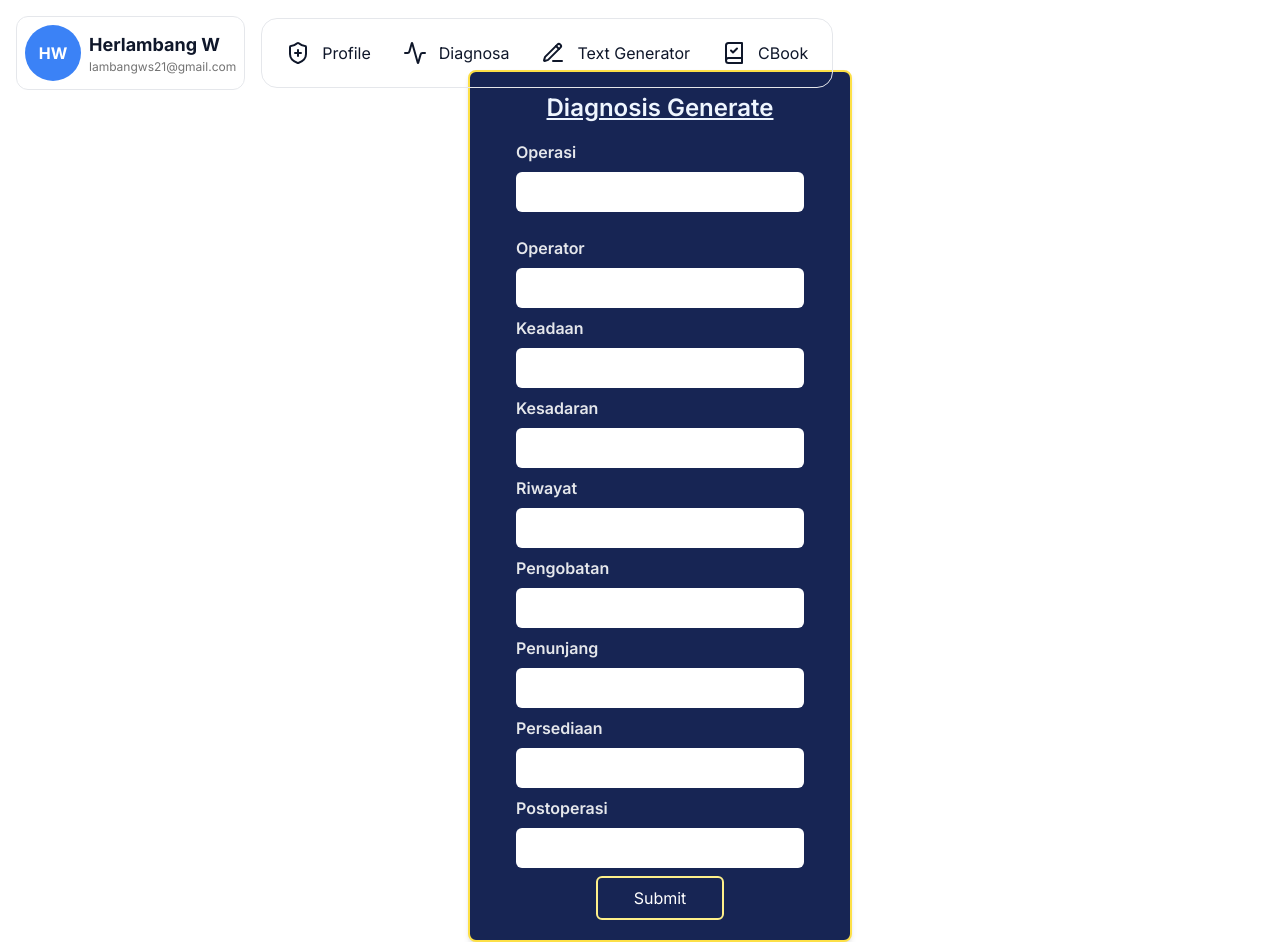
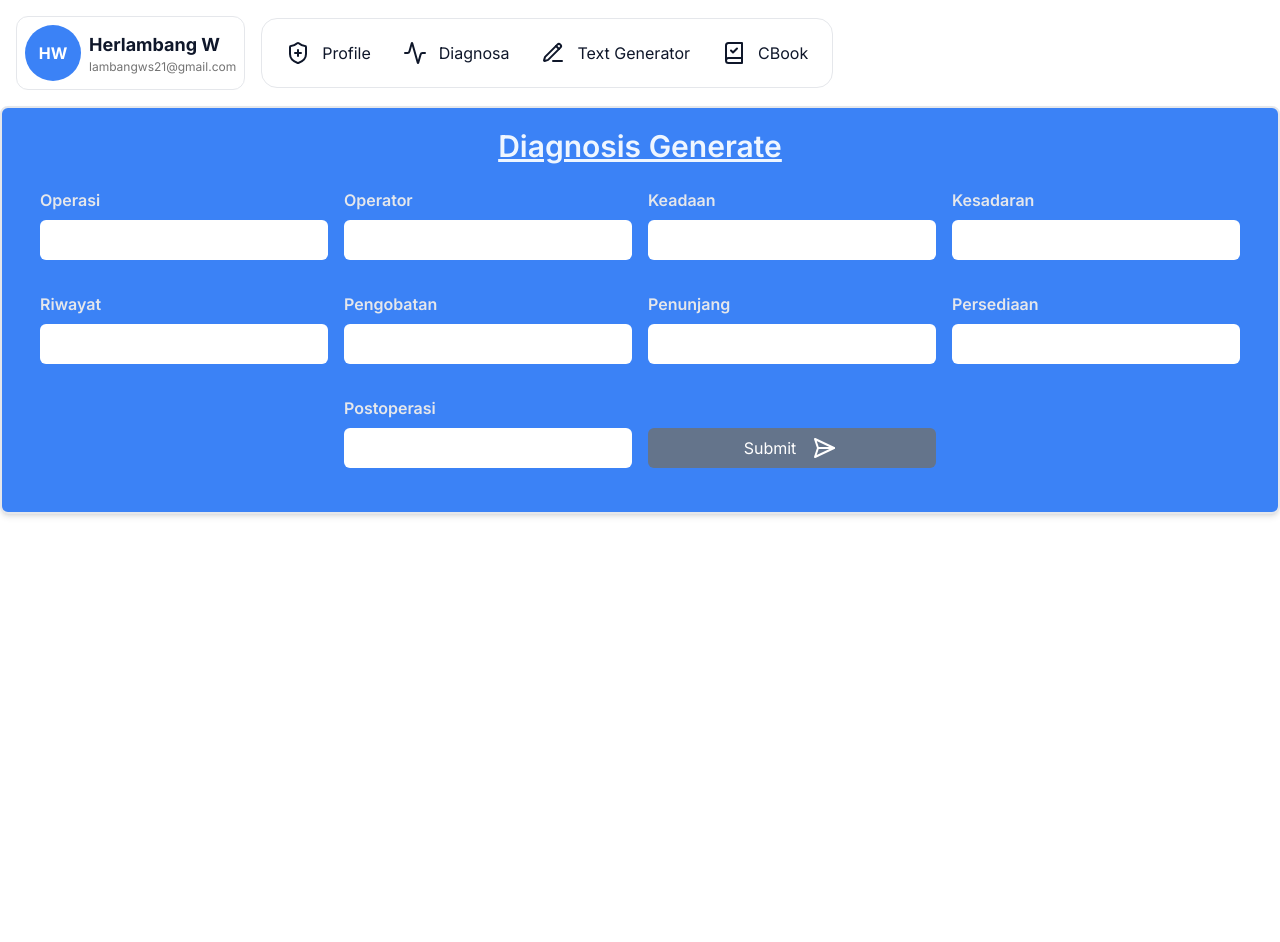
Before and after one commit to lambangws21/nextbook, a Next.js app: page /pages/textgenerate in a window 1280 px wide. After the commit the page ends 800 px from the top, so only its background shows below. Built offline with nearby package versions, Linux system fonts and the light colour scheme.

Commit message:
mengubah tampilan textgenerate dan beberapa

```diff
--- a/app/components/diagnosatabel/page.tsx
+++ b/app/components/diagnosatabel/page.tsx
@@ -52,20 +52,20 @@ const NursingCareTable: React.FC<TableProps> = ({ data }) => {
                   ))}
                 </ul>
                 <button
-                  className="mt-2 text-blue-500"
+                  className="mt-2 text-slate-900 rounded-3xl hover:bg-slate-400 p-2 w-auto h-auto bg-blue-600"
                   onClick={() => handleCopy(row.luaranKeperawatan)}
                 >
                   Copy Luaran
                 </button>
               </td>
-              <td className="p-2 md:border md:border-gray-300 block md:table-cell">
+              <td className="p-2 md:border md:border-gray-300 block md:table-cell ">
                 <ul className="list-disc ml-5">
                   {row.intervensiKeperawatan.map((item, index) => (
                     <li key={index}>{item}</li>
                   ))}
                 </ul>
                 <button
-                  className="mt-2 text-blue-500"
+                  className="mt-2 text-slate-900 rounded-3xl hover:bg-slate-400 p-2 w-auto h-auto bg-blue-600"
                   onClick={() => handleCopy(row.intervensiKeperawatan)}
                 >
                   Copy Intervensi
--- a/app/components/modal.tsx
+++ b/app/components/modal.tsx
@@ -15,9 +15,10 @@ const CustomModal: React.FC<ModalProps> = ({ isOpen, onRequestClose, contentLabe
       isOpen={isOpen}
       onRequestClose={onRequestClose}
       contentLabel={contentLabel}
-      className="Modal border-2 border-blue-950 absolute top-1/2 left-1/2 transform -translate-x-1/2 -translate-y-1/2 bg-yellow-300/70 p-5 rounded-lg shadow-md w-96 ml-10"
-      overlayClassName="Overlay flex justify-center items-center ml-10 border p-5 rounded-lg shadow-md w-30 bg-slate-600/20"
+      className="Modal border-2 border-white shadow-lg absolute top-1/2 left-1/2 transform -translate-x-1/2 -translate-y-1/2 bg-slate-300/20  p-5 rounded-lg w-auto"
+      overlayClassName="Overlay flex justify-center items-center border bg-black p-5 rounded-full shadow-md w-30 bg-slate-600"
     >
+      <div className='border-2 border-white shadow-lg absolute top-1/2 left-1/2 transform -translate-x-1/2 -translate-y-1/2 bg-slate-300/55 w-[470px] h-[330px] -z-10 blur-3xl p-5 rounded-lg w-aut'></div>
       {children}
     </Modal>
   );
--- a/app/pages/textgenerate/page.tsx
+++ b/app/pages/textgenerate/page.tsx
@@ -2,6 +2,7 @@
 "use client";
 import React, { useState } from 'react';
 import CustomModal from '../../components/modal';
+import { SendHorizontal } from 'lucide-react';
 
 const TextGenerate: React.FC = () => {
   const [formData, setFormData] = useState({
@@ -30,12 +31,12 @@ const TextGenerate: React.FC = () => {
   };
 
   return (
-    <div className="h-screen flex flex-row-reverse items-center justify-center ml-10">
-      <div className="bg-blue-950 border-2 border-yellow-300 p-5 rounded-lg shadow-md w-96 h-90">
-        <h2 className="text-2xl font-semibold mb-4 text-blue-50 text-center underline">
+    <div className="flex items-center justify-center ">
+      <div className="bg-blue-500 border-2 p-5 rounded-lg shadow-md flex flex-wrap justify-center items-center">
+        <h2 className="text-3xl font-semibold mb-4 text-blue-50 text-center underline">
           Diagnosis Generate
         </h2>
-        <form onSubmit={handleSubmit} className="space-y-2 flex flex-wrap justify-center items-center">
+        <form onSubmit={handleSubmit} className="flex p-2 gap-4 flex-wrap justify-center items-center">
           {/* Form fields */}
           {Object.keys(formData).map((key) => (
             <div className="mb-4" key={key}>
@@ -54,9 +55,10 @@ const TextGenerate: React.FC = () => {
           ))}
           <button
             type="submit"
-            className="bg-blue-950 text-white rounded-md p-2 w-32 hover:bg-yellow-300 hover:text-slate-700 mt-5 border-2 border-yellow-200"
+            className="bg-slate-500 text-white rounded-md flex items-center justify-center gap-3 p-2 w-72 mt-4 hover:bg-slate-300 hover:text-black "
           >
             Submit
+            <SendHorizontal  className='hover:rotate-180 h-6 w-8 transition duration-1000'/>
           </button>
         </form>
       </div>
@@ -68,21 +70,23 @@ const TextGenerate: React.FC = () => {
         <h2 className="text-4xl font-semibold mb-4 flex justify-center">Data Generated!</h2>
         <textarea
           readOnly
-          className="w-[340px] h-40 justify-center border-gray-300 rounded-md p-2 focus:outline-none focus:ring focus:ring-blue-900"
+          className="w-[440px] h-44 justify-center border-gray-300 rounded-md p-2 focus:outline-none focus:ring focus:ring-blue-900"
           value={completedSentence}
         />
+        <div className='flex justify-center items-center mx-auto w-full gap-4 mt-4'>
         <button
-          className="bg-blue-500 text-white rounded-md p-2 w-40 mt-4 hover:bg-yellow-600"
+          className="bg-blue-500 text-white rounded-md p-2 w-40 hover:bg-yellow-600"
           onClick={copyToClipboard}
         >
           Salin Teks
         </button>
         <button
-          className="bg-gray-300 text-gray-700 rounded-md p-2 w-40 mt-2 ml-4 hover:bg-gray-400"
+          className="bg-slate-100 text-gray-700 rounded-md p-2 w-40  hover:bg-gray-400"
           onClick={() => setModalIsOpen(false)}
         >
           Tutup
         </button>
+        </div>
       </CustomModal>
     </div>
   );
```
